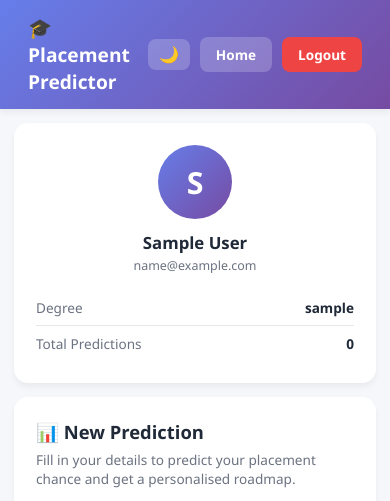
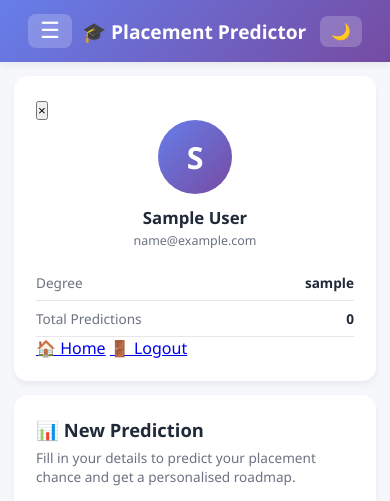
Before and after one commit to harsh75itha/placement-predictor, a Flask app: page /student/dashboard in a window 390 px wide. Shown: the top 501 px of the page. Run offline with Flask 3, Linux system fonts and the light colour scheme; the visitor is signed in with stand-in values (Sample User, id 1); data comes from the database, SQL or seed files in the repository; data that the repository does not hold is empty.

Commit message:
Add hamburger menu sidebar for mobile (UUCMS-style)

```diff
--- a/templates/student_dashboard.html
+++ b/templates/student_dashboard.html
@@ -48,10 +48,44 @@
   .btn-outline:hover{background:var(--hover);}
 
   .container{display:grid;grid-template-columns:280px 1fr;gap:20px;padding:20px;max-width:1400px;margin:0 auto;}
+
+  /* ── Hamburger dropdown menu setup ── */
+  .hamburger{display:none;background:rgba(255,255,255,0.2);border:none;color:#fff;font-size:1.4rem;padding:6px 12px;border-radius:8px;cursor:pointer;line-height:1;margin-right:10px;}
+  .hamburger:hover{background:rgba(255,255,255,0.35);}
+
+  .nav-dropdown{
+    display:none;
+    background:var(--card);
+    border-bottom:1px solid var(--border);
+    box-shadow:0 4px 12px rgba(0,0,0,0.08);
+    overflow:hidden;
+    max-height:0;
+    transition:max-height 0.3s ease;
+  }
+  .nav-dropdown.open{display:block;max-height:500px;}
+  .nav-dropdown a{
+    display:flex;align-items:center;gap:10px;
+    padding:14px 20px;
+    border-bottom:1px solid var(--border);
+    text-decoration:none;
+    color:var(--text);
+    font-weight:600;
+    font-size:0.95rem;
+    transition:background 0.2s;
+  }
+  .nav-dropdown a:last-child{border-bottom:none;}
+  .nav-dropdown a:hover{background:var(--bg);}
+  .nav-dropdown .nav-icon{font-size:1.2rem;width:24px;text-align:center;}
+  .nav-dropdown .nav-logout{color:#ef4444;}
+  .nav-dropdown .nav-logout:hover{background:rgba(239,68,68,0.08);}
+
   @media (max-width:900px){
     .container{grid-template-columns:1fr;padding:14px;gap:14px;}
+    .hamburger{display:inline-flex;align-items:center;justify-content:center;}
+    .hide-mobile{display:none !important;}
+    .hint-bar{display:none !important;}
+    /* Sidebar stacks naturally above main content — no more sticky overlap */
     .sidebar{position:static !important;top:auto !important;}
-    .hint-bar{display:none !important;}
   }
   @media (max-width:600px){
     .donut-wrap{width:150px;height:150px;}
@@ -140,18 +174,25 @@
 <body>
 
 <nav class="navbar">
-  <div class="logo">🎓 Placement Predictor</div>
+  <div style="display:flex;align-items:center;">
+    <button class="hamburger" id="hamburger" aria-label="Open menu">☰</button>
+    <div class="logo">🎓 Placement Predictor</div>
+  </div>
   <div class="nav-actions">
     <button class="theme-btn" id="themeToggle" title="Toggle theme">🌙</button>
-    <a class="btn btn-light" href="{{ url_for('home') }}">Home</a>
-    <a class="btn btn-danger" href="{{ url_for('logout') }}">Logout</a>
+    <a class="btn btn-light hide-mobile" href="{{ url_for('home') }}">Home</a>
+    <a class="btn btn-danger hide-mobile" href="{{ url_for('logout') }}">Logout</a>
   </div>
 </nav>
+
+<!-- Sidebar backdrop (mobile only, click to close) -->
+<div class="sidebar-backdrop" id="sidebarBackdrop"></div>
 
 <div class="container">
 
   <!-- Sidebar -->
-  <aside class="sidebar">
+  <aside class="sidebar" id="sidebar">
+    <button class="sidebar-close" id="sidebarClose" aria-label="Close menu">×</button>
     <div class="avatar">{{ user.name[0]|upper }}</div>
     <h3>{{ user.name }}</h3>
     <div class="email">{{ user.email }}</div>
@@ -163,6 +204,12 @@
     {% if degree_info and degree_info.full_name %}
     <div class="info-row"><span>Level</span><span>{{ degree_info.level }}</span></div>
     {% endif %}
+
+    <!-- Mobile-only nav buttons (shown when sidebar slides in) -->
+    <div class="sidebar-mobile-nav">
+      <a href="{{ url_for('home') }}" class="nav-home">🏠 Home</a>
+      <a href="{{ url_for('logout') }}" class="nav-logout">🚪 Logout</a>
+    </div>
   </aside>
 
   <!-- Main -->
@@ -500,6 +547,23 @@
 </div>
 
 <script>
+  // ── Hamburger menu / sidebar toggle (mobile) ──
+  const hamburger = document.getElementById('hamburger');
+  const sidebar = document.getElementById('sidebar');
+  const sidebarClose = document.getElementById('sidebarClose');
+  const sidebarBackdrop = document.getElementById('sidebarBackdrop');
+  function openSidebar(){
+    if(sidebar) sidebar.classList.add('open');
+    if(sidebarBackdrop) sidebarBackdrop.classList.add('open');
+  }
+  function closeSidebar(){
+    if(sidebar) sidebar.classList.remove('open');
+    if(sidebarBackdrop) sidebarBackdrop.classList.remove('open');
+  }
+  if(hamburger) hamburger.addEventListener('click', openSidebar);
+  if(sidebarClose) sidebarClose.addEventListener('click', closeSidebar);
+  if(sidebarBackdrop) sidebarBackdrop.addEventListener('click', closeSidebar);
+
   const themeBtn=document.getElementById('themeToggle');
   function applyTheme(t){document.documentElement.setAttribute('data-theme',t);themeBtn.textContent=t==='dark'?'☀️':'🌙';}
   const saved=localStorage.getItem('theme');
```
